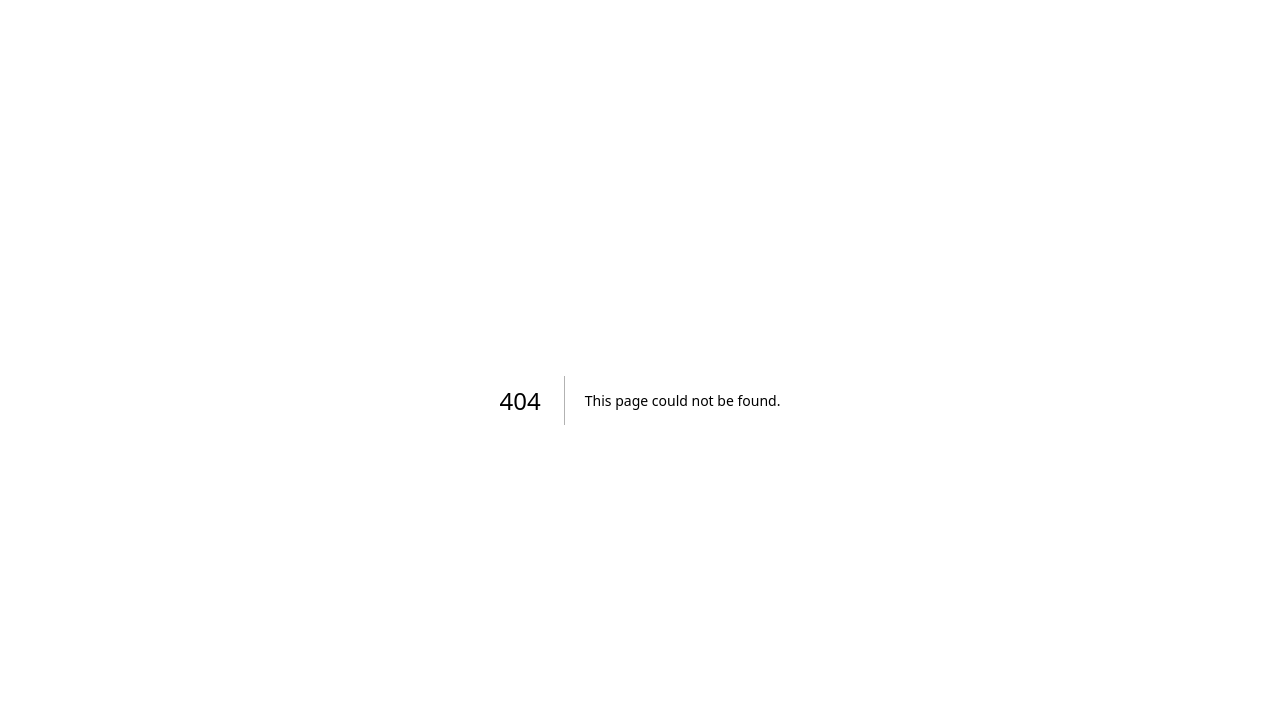
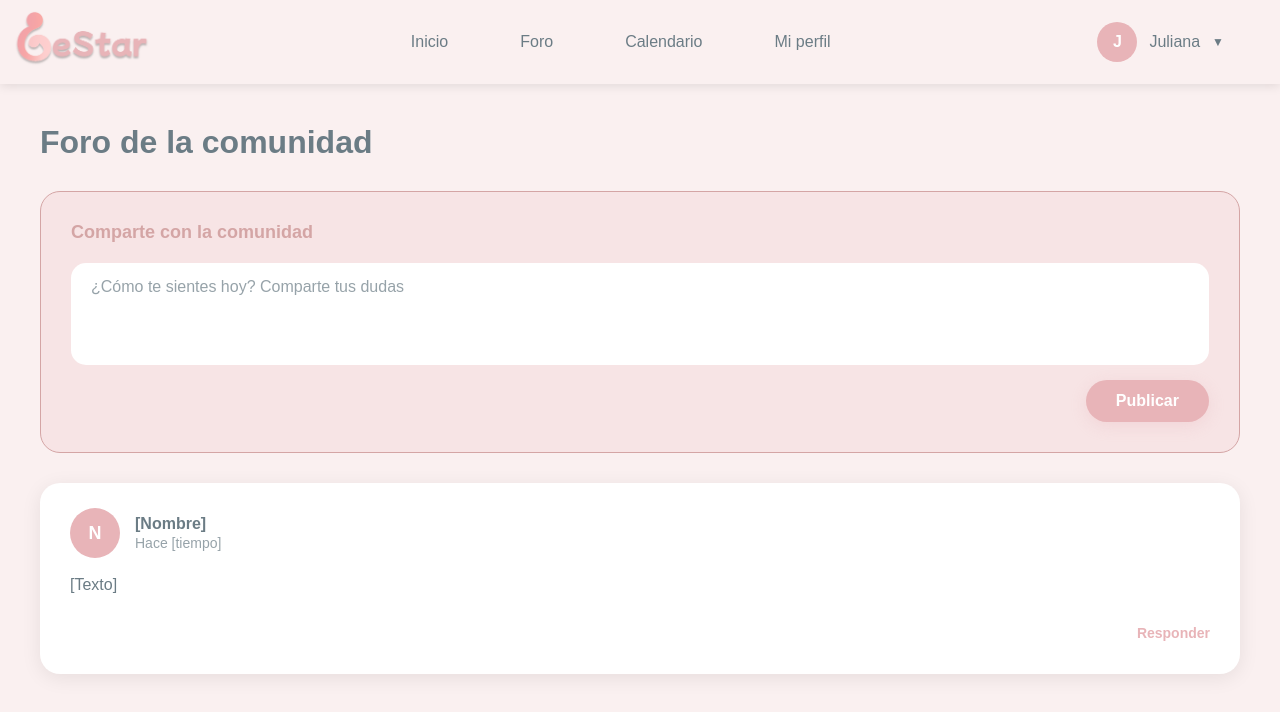
Before and after one commit to JulianaFranco140/gestar, a Next.js app: page /foro in a window 1280 px wide. Before the commit this address had no page. Shown: the top 712 px of the page. Built offline with nearby package versions, Linux system fonts and the light colour scheme.

Commit message:
Implement Foro page with user interaction and styling

```diff
--- /dev/null
+++ b/src/app/(pages)/foro/page.js
@@ -0,0 +1,60 @@
+'use client';
+import UserHeader from '../../../components/Header/UserHeader';
+import styles from './page.module.css';
+
+export default function Foro() {
+  const userName = "Juliana";
+
+  return (
+    <div className={styles.container}>
+      <UserHeader userName={userName} />
+
+      <main className={styles.main}>
+        <div className={styles.forumContainer}>
+          <h1 className={styles.forumTitle}>Foro de la comunidad</h1>
+
+          <div className={styles.shareSection}>
+            <h2 className={styles.shareSectionTitle}>Comparte con la comunidad</h2>
+
+            <div className={styles.postForm}>
+              <textarea
+                className={styles.postTextarea}
+                placeholder="¿Cómo te sientes hoy? Comparte tus dudas"
+                rows={4}
+              />
+              <div className={styles.postActions}>
+                <button className={styles.publishButton}>
+                  Publicar
+                </button>
+              </div>
+            </div>
+          </div>
+
+          <div className={styles.postsSection}>
+            <div className={styles.post}>
+              <div className={styles.postHeader}>
+                <div className={styles.userAvatar}>
+                  N
+                </div>
+                <div className={styles.postUserInfo}>
+                  <span className={styles.postUserName}>[Nombre]</span>
+                  <span className={styles.postTime}>Hace [tiempo]</span>
+                </div>
+              </div>
+
+              <div className={styles.postContent}>
+                <p className={styles.postText}>[Texto]</p>
+              </div>
+
+              <div className={styles.postActions}>
+                <button className={styles.respondButton}>
+                  Responder
+                </button>
+              </div>
+            </div>
+          </div>
+        </div>
+      </main>
+    </div>
+  );
+}
--- /dev/null
+++ b/src/app/(pages)/foro/page.module.css
@@ -0,0 +1,202 @@
+.container {
+  min-height: 100vh;
+  background-color: var(--background);
+  font-family: Arial, sans-serif;
+}
+
+.main {
+  padding: 40px;
+  max-width: 1200px;
+  margin: 0 auto;
+}
+
+.forumContainer {
+  display: flex;
+  flex-direction: column;
+  gap: 30px;
+}
+
+.forumTitle {
+  font-size: 32px;
+  font-weight: bold;
+  color: var(--light-gray);
+  margin: 0;
+  text-align: left;
+}
+
+.shareSection {
+  background: var(--primary-pink-transparent);
+  border-radius: 20px;
+  padding: 30px;
+  border: 1px var(--dark-pink) solid;
+}
+
+.shareSectionTitle {
+  font-size: 18px;
+  font-weight: 600;
+  color: var(--dark-pink);
+  margin: 0 0 20px 0;
+}
+
+.postForm {
+  display: flex;
+  flex-direction: column;
+  gap: 15px;
+}
+
+.postTextarea {
+  width: 100%;
+  min-height: 100px;
+  padding: 15px 20px;
+  border: none;
+  border-radius: 15px;
+  background-color: white;
+  font-size: 16px;
+  color: var(--light-gray);
+  resize: none;
+  font-family: Arial, sans-serif;
+  box-sizing: border-box;
+}
+
+.postTextarea::placeholder {
+  color: var(--light-gray);
+  opacity: 0.7;
+}
+
+.postTextarea:focus {
+  outline: none;
+  box-shadow: 0 2px 15px rgba(232, 180, 184, 0.3);
+}
+
+.postActions {
+  display: flex;
+  justify-content: flex-end;
+}
+
+.publishButton {
+  background-color: var(--primary-pink);
+  color: white;
+  border: none;
+  padding: 12px 30px;
+  border-radius: 25px;
+  font-size: 16px;
+  font-weight: 600;
+  cursor: pointer;
+  transition: all 0.3s ease;
+  box-shadow: 0 4px 15px rgba(232, 180, 184, 0.3);
+}
+
+.publishButton:hover {
+  background-color: var(--dark-pink);
+  transform: translateY(-2px);
+  box-shadow: 0 6px 20px rgba(232, 180, 184, 0.4);
+}
+
+.postsSection {
+  display: flex;
+  flex-direction: column;
+  gap: 20px;
+}
+
+.post {
+  background: white;
+  border-radius: 20px;
+  padding: 25px 30px;
+  box-shadow: 0 4px 20px rgba(0, 0, 0, 0.08);
+  transition: all 0.3s ease;
+}
+
+.post:hover {
+  transform: translateY(-2px);
+  box-shadow: 0 6px 25px rgba(0, 0, 0, 0.12);
+}
+
+.postHeader {
+  display: flex;
+  align-items: center;
+  gap: 15px;
+  margin-bottom: 15px;
+}
+
+.userAvatar {
+  width: 50px;
+  height: 50px;
+  border-radius: 50%;
+  background-color: var(--primary-pink);
+  display: flex;
+  align-items: center;
+  justify-content: center;
+  color: white;
+  font-weight: bold;
+  font-size: 18px;
+}
+
+.postUserInfo {
+  display: flex;
+  flex-direction: column;
+  gap: 2px;
+}
+
+.postUserName {
+  font-size: 16px;
+  font-weight: 600;
+  color: var(--light-gray);
+}
+
+.postTime {
+  font-size: 14px;
+  color: var(--light-gray);
+  opacity: 0.7;
+}
+
+.postContent {
+  margin-bottom: 20px;
+}
+
+.postText {
+  font-size: 16px;
+  color: var(--light-gray);
+  line-height: 1.5;
+  margin: 0;
+}
+
+.respondButton {
+  background: none;
+  border: none;
+  color: var(--primary-pink);
+  font-size: 14px;
+  font-weight: 600;
+  cursor: pointer;
+  padding: 8px 0;
+  transition: all 0.3s ease;
+}
+
+.respondButton:hover {
+  color: var(--dark-pink);
+  text-decoration: underline;
+}
+
+@media (max-width: 768px) {
+  .main {
+    padding: 20px;
+  }
+
+  .shareSection,
+  .post {
+    padding: 20px;
+  }
+
+  .forumTitle {
+    font-size: 24px;
+  }
+
+  .postTextarea {
+    min-height: 80px;
+    padding: 12px 15px;
+  }
+
+  .publishButton {
+    padding: 10px 25px;
+    font-size: 14px;
+  }
+}
--- a/src/app/(pages)/login/page.js
+++ b/src/app/(pages)/login/page.js
@@ -9,8 +9,6 @@ export default function Login() {
 
   const handleLoginSubmit = (formData) => {
     console.log('Datos del login:', formData);
-    // Aquí puedes agregar la lógica de autenticación
-    // Por ahora, simplemente redirigimos al dashboard
     router.push('/dashboard');
   };
 
--- a/src/app/globals.css
+++ b/src/app/globals.css
@@ -6,6 +6,7 @@
     --light-gray: #6B7C85;
     --dark-pink: #d4a5a5;
     --input-color: rgba(255, 255, 255, 0.9);
+    --primary-pink-transparent: rgba(232, 180, 184, 0.2);
 }
 
 body{
```
